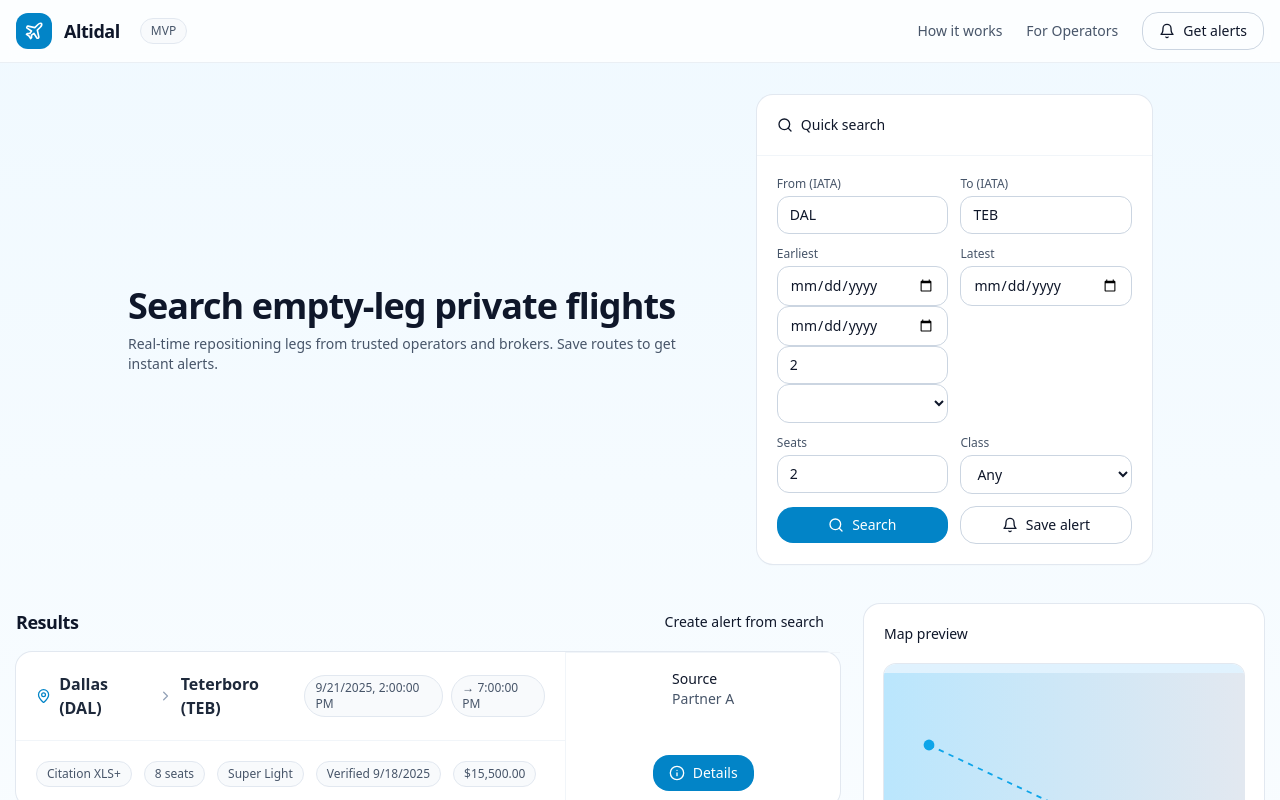
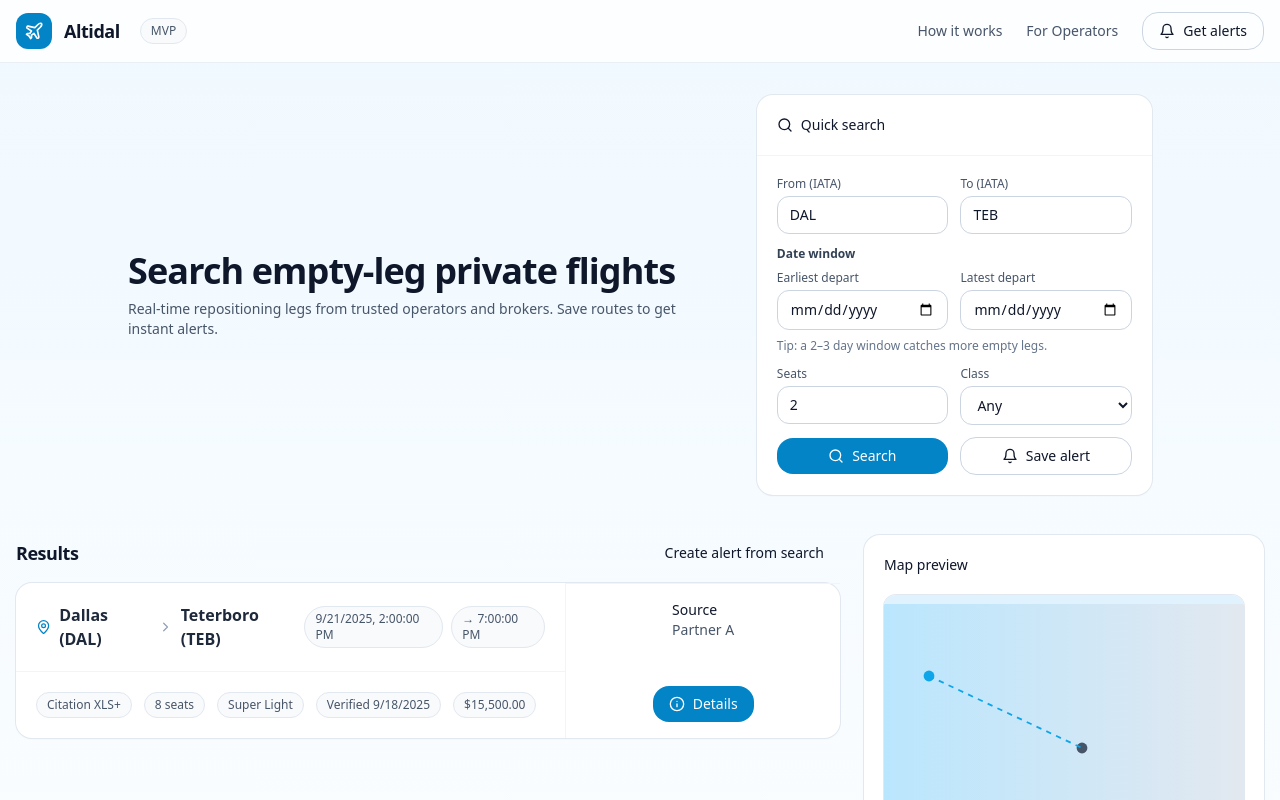
Before and after one commit to davidleejohnson26-glitch/altidal-frontend, a Next.js app: page / in a window 1280 px wide. Shown: the top 800 px of the page. Built offline with nearby package versions, Linux system fonts and the light colour scheme.

Commit message:
fix: clean up form and ensure only two date pickers

```diff
--- a/src/app/page.tsx
+++ b/src/app/page.tsx
@@ -1,13 +1,11 @@
-
 'use client'
-
-import type React from "react";
+import type React from 'react'
 import { useEffect, useMemo, useState } from 'react'
 import { Search, Bell } from 'lucide-react'
 import { Header } from '@/components/header'
 import { Footer } from '@/components/footer'
 import { Card } from '@/components/ui'
-import { AirportSelect, QueryState, airports } from '@/components/inputs'
+import { AirportSelect, QueryState } from '@/components/inputs'
 import { Results } from '@/components/results'
 import { MapPanel } from '@/components/map-panel'
 import { OperatorCTA } from '@/components/operator-cta'
@@ -18,15 +16,22 @@ import { Input, Button, Select } from '@/components/ui'
 import { MOCK_LEGS } from '@/lib/mock'
 
 export default function Page() {
-  const [query, setQuery] = useState<QueryState>({ from: 'DAL', to: 'TEB', start: '', end: '', seats: 2, classPref: 'any' })
+  const [query, setQuery] = useState<QueryState>({
+    from: 'DAL',
+    to: 'TEB',
+    start: '',
+    end: '',
+    seats: 2,
+    classPref: 'any',
+  })
   const [loading, setLoading] = useState(false)
-  const [legs, setLegs] = useState(MOCK_LEGS)
+  const [legs] = useState(MOCK_LEGS)
   const [selected, setSelected] = useState<any | null>(null)
   const [showAlert, setShowAlert] = useState(false)
-  const [toast, setToast] = useState<{type:'ok'|'err', text:string} | null>(null)
+  const [toast, setToast] = useState<{ type: 'ok' | 'err'; text: string } | null>(null)
 
   const filtered = useMemo(() => {
-    return legs.filter(l => {
+    return legs.filter((l) => {
       const from = query.from ? l.from.iata === query.from : true
       const to = query.to ? l.to.iata === query.to : true
       const seats = query.seats ? (l.aircraft?.seats || 0) >= query.seats : true
@@ -45,7 +50,9 @@ export default function Page() {
     }, 600)
   }
 
-  useEffect(() => { doSearch() }, [])
+  useEffect(() => {
+    doSearch();
+  }, [])
 
   return (
     <div className="min-h-screen">
@@ -55,11 +62,15 @@ export default function Page() {
         <section className="mx-auto mt-8 max-w-5xl">
           <div className="grid items-center gap-6 md:grid-cols-5">
             <div className="md:col-span-3">
-              <h1 className="text-3xl font-semibold tracking-tight sm:text-4xl">Search empty‑leg private flights</h1>
+              <h1 className="text-3xl font-semibold tracking-tight sm:text-4xl">
+                Search empty-leg private flights
+              </h1>
               <p className="mt-2 max-w-xl text-sm text-slate-600">
-                Real‑time repositioning legs from trusted operators and brokers. Save routes to get instant alerts.
+                Real-time repositioning legs from trusted operators and brokers. Save routes to get instant alerts.
               </p>
             </div>
+
+            {/* Quick search card */}
             <Card className="md:col-span-2">
               <div className="border-b border-slate-100 p-5 text-sm font-medium text-slate-900 flex items-center gap-2">
                 <Search className="h-4 w-4" /> Quick search
@@ -68,30 +79,52 @@ export default function Page() {
                 <form onSubmit={doSearch} className="grid grid-cols-2 gap-3">
                   <div>
                     <label className="mb-1 block text-xs font-medium text-slate-600">From (IATA)</label>
-                    <AirportSelect value={query.from} onChange={(v)=>setQuery(s=>({...s, from:v}))} />
+                    <AirportSelect value={query.from} onChange={(v) => setQuery((s) => ({ ...s, from: v }))} />
                   </div>
+
                   <div>
                     <label className="mb-1 block text-xs font-medium text-slate-600">To (IATA)</label>
-                    <AirportSelect value={query.to} onChange={(v)=>setQuery(s=>({...s, to:v}))} />
+                    <AirportSelect value={query.to} onChange={(v) => setQuery((s) => ({ ...s, to: v }))} />
                   </div>
+
+                  {/* DATE WINDOW — exactly two pickers */}
+                  <fieldset className="col-span-2">
+                    <legend className="mb-2 block text-xs font-semibold text-slate-700">Date window</legend>
+                    <div className="grid grid-cols-2 gap-3">
                       <div>
-                    <label className="mb-1 block text-xs font-medium text-slate-600">Earliest</label>
+                        <label htmlFor="earliest" className="mb-1 block text-xs font-medium text-slate-600">
+                          Earliest depart
+                        </label>
                         <Input
+                          id="earliest"
                           type="date"
                           value={query.start}
                           onChange={(e: React.ChangeEvent<HTMLInputElement>) =>
                             setQuery((s) => ({ ...s, start: e.target.value }))
                           }
+                          max={query.end || undefined}
                         />
-
+                      </div>
+                      <div>
+                        <label htmlFor="latest" className="mb-1 block text-xs font-medium text-slate-600">
+                          Latest depart
+                        </label>
                         <Input
+                          id="latest"
                           type="date"
                           value={query.end}
                           onChange={(e: React.ChangeEvent<HTMLInputElement>) =>
                             setQuery((s) => ({ ...s, end: e.target.value }))
                           }
+                          min={query.start || undefined}
                         />
+                      </div>
+                    </div>
+                    <p className="mt-2 text-xs text-slate-500">Tip: a 2–3 day window catches more empty legs.</p>
+                  </fieldset>
 
+                  <div>
+                    <label className="mb-1 block text-xs font-medium text-slate-600">Seats</label>
                     <Input
                       type="number"
                       min={1}
@@ -101,24 +134,16 @@ export default function Page() {
                         setQuery((s) => ({ ...s, seats: Number(e.target.value) }))
                       }
                     />
+                  </div>
 
+                  <div>
+                    <label className="mb-1 block text-xs font-medium text-slate-600">Class</label>
                     <Select
                       value={query.classPref}
                       onChange={(e: React.ChangeEvent<HTMLSelectElement>) =>
                         setQuery((s) => ({ ...s, classPref: e.target.value }))
-  }/>
-                  </div>
-                  <div>
-                    <label className="mb-1 block text-xs font-medium text-slate-600">Latest</label>
-                    <Input type="date" value={query.end} onChange={(e)=>setQuery(s=>({...s, end:e.target.value}))} />
-                  </div>
-                  <div>
-                    <label className="mb-1 block text-xs font-medium text-slate-600">Seats</label>
-                    <Input type="number" min={1} max={16} value={query.seats} onChange={(e)=>setQuery(s=>({...s, seats:Number(e.target.value)}))} />
-                  </div>
-                  <div>
-                    <label className="mb-1 block text-xs font-medium text-slate-600">Class</label>
-                    <Select value={query.classPref} onChange={(e)=>setQuery(s=>({...s, classPref:e.target.value}))}>
+                      }
+                    >
                       <option value="any">Any</option>
                       <option value="light">Light</option>
                       <option value="super_light">Super Light</option>
@@ -127,9 +152,14 @@ export default function Page() {
                       <option value="heavy">Heavy</option>
                     </Select>
                   </div>
+
                   <div className="col-span-2 flex items-center justify-between gap-3">
-                    <Button type="submit" className="w-full"><Search className="h-4 w-4" /> Search</Button>
-                    <Button type="button" variant="outline" className="w-full" onClick={()=>setShowAlert(true)}><Bell className="h-4 w-4" /> Save alert</Button>
+                    <Button type="submit" className="w-full">
+                      <Search className="h-4 w-4" /> Search
+                    </Button>
+                    <Button type="button" variant="outline" className="w-full" onClick={() => setShowAlert(true)}>
+                      <Bell className="h-4 w-4" /> Save alert
+                    </Button>
                   </div>
                 </form>
               </div>
@@ -139,7 +169,7 @@ export default function Page() {
 
         <div className="grid grid-cols-1 gap-6 lg:grid-cols-3 mt-10">
           <div className="lg:col-span-2">
-            <Results loading={loading} legs={filtered} onOpen={(l)=>setSelected(l)} onSaveAlert={()=>setShowAlert(true)} />
+            <Results loading={loading} legs={filtered} onOpen={(l: any) => setSelected(l)} onSaveAlert={() => setShowAlert(true)} />
           </div>
           <div>
             <MapPanel legs={filtered} />
@@ -151,18 +181,20 @@ export default function Page() {
       <Footer />
 
       {selected && (
-        <DetailModal leg={selected} onClose={()=>setSelected(null)} onInquire={()=>setSelected({...selected, inquire:true})} />
+        <DetailModal leg={selected} onClose={() => setSelected(null)} onInquire={() => setSelected({ ...selected, inquire: true })} />
       )}
       {selected?.inquire && (
-        <InquiryModal leg={selected} onClose={()=>setSelected(null)} onSuccess={()=>setToast({type:'ok', text:'Inquiry sent'})} />
+        <InquiryModal leg={selected} onClose={() => setSelected(null)} onSuccess={() => setToast({ type: 'ok', text: 'Inquiry sent' })} />
       )}
       {showAlert && (
-        <AlertModal query={query} onClose={()=>setShowAlert(false)} onSuccess={()=>setToast({type:'ok', text:'Alert created'})} />
+        <AlertModal query={query} onClose={() => setShowAlert(false)} onSuccess={() => setToast({ type: 'ok', text: 'Alert created' })} />
       )}
 
       {toast && (
         <div className="fixed bottom-6 left-1/2 z-50 -translate-x-1/2">
-          <div className={`rounded-full px-4 py-2 shadow-lg ${toast.type==='ok'?'bg-emerald-600 text-white':'bg-slate-900 text-white'}`}>{toast.text}</div>
+          <div className={`rounded-full px-4 py-2 shadow-lg ${toast.type === 'ok' ? 'bg-emerald-600 text-white' : 'bg-slate-900 text-white'}`}>
+            {toast.text}
+          </div>
         </div>
       )}
     </div>
```
Lines whose indentation alone changed are shown as unchanged.
